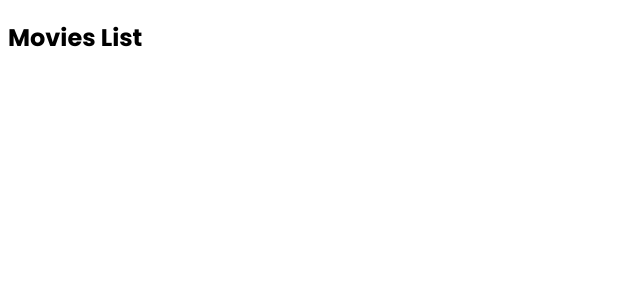
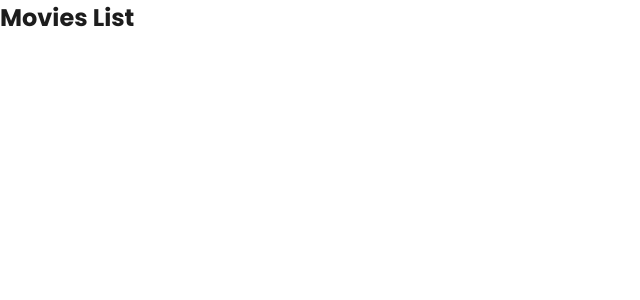
Before and after one commit to danielsuszek/movie-list, a React (Create React App) app: page / in a window 1280 px wide. Shown: the top 300 px of the page, without its empty margins (0-640 px from the left). Built offline with nearby package versions, Linux system fonts and the light colour scheme.

Commit message:
Set some basic scss

```diff
--- a/src/index.js
+++ b/src/index.js
@@ -1,7 +1,7 @@
 import React from 'react';
 import ReactDOM from 'react-dom';
 import App from './App';
-import "./styles/index.scss";
+import "./sass/index.scss";
 
 ReactDOM.render(
   <React.StrictMode>
--- /dev/null
+++ b/src/sass/core.scss
@@ -0,0 +1,19 @@
+@import url('https://fonts.googleapis.com/css2?family=Lato&family=Poppins:wght@300;400;500;600;700&display=swap');
+
+$Poppins: 'Poppins', sans-serif;
+
+// colors
+$dark: rgb(29, 29, 29);
+$light: #fff;
+$primary: rgb(162, 162, 246);
+$bg: rgb(244, 244, 255);
+
+// spacing
+$spacing-md: 16px;
+$spacing-lg: 32px;
+
+// border radius
+$borderRadius: 12px;
+
+// header height
+$headerHeight: 100px;
--- /dev/null
+++ b/src/sass/index.scss
@@ -0,0 +1,2 @@
+@import "./core.scss";
+@import "./layout.scss";
--- /dev/null
+++ b/src/sass/layout.scss
@@ -0,0 +1,24 @@
+* {
+  box-sizing: border-box;
+  margin: 0;
+}
+
+body {
+  width: 100vw;
+  font-family: $Poppins;
+  color: $dark;
+}
+
+#root {
+  height: 100vh;
+}
+
+
+@mixin breakpoint($point) {
+  @if $point == md {
+      // 768px
+      @media (min-width: 48em) {
+          @content;
+      }
+  }
+}
--- a/src/styles/index.scss
+++ /dev/null
@@ -1,5 +0,0 @@
-@import "./variables.scss";
-
-body {
-  font-family: $Poppins;
-}
--- a/src/styles/variables.scss
+++ /dev/null
@@ -1,3 +0,0 @@
-@import url('https://fonts.googleapis.com/css2?family=Lato&family=Poppins:wght@300;400;500;600;700&display=swap');
-
-$Poppins: 'Poppins', sans-serif;
```
